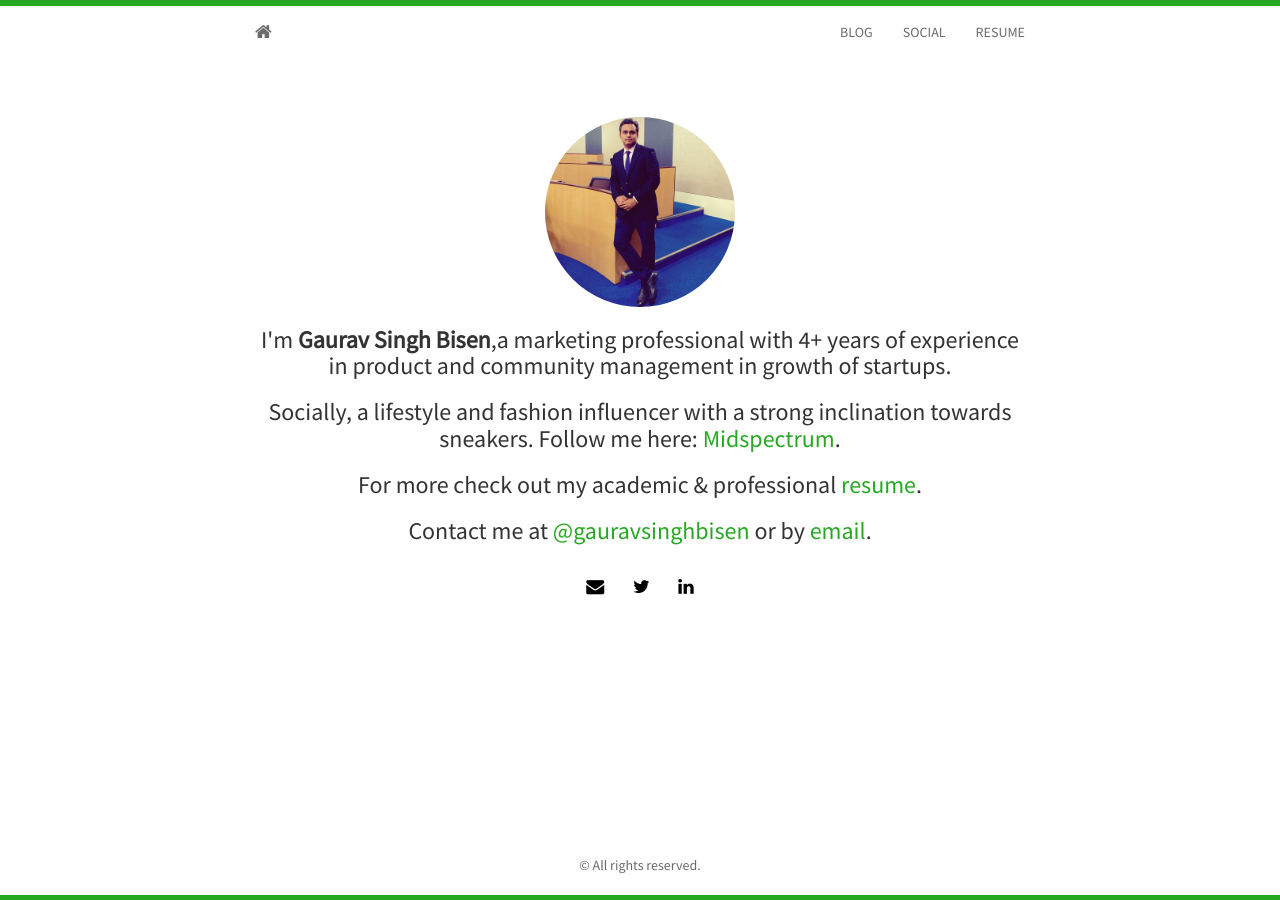
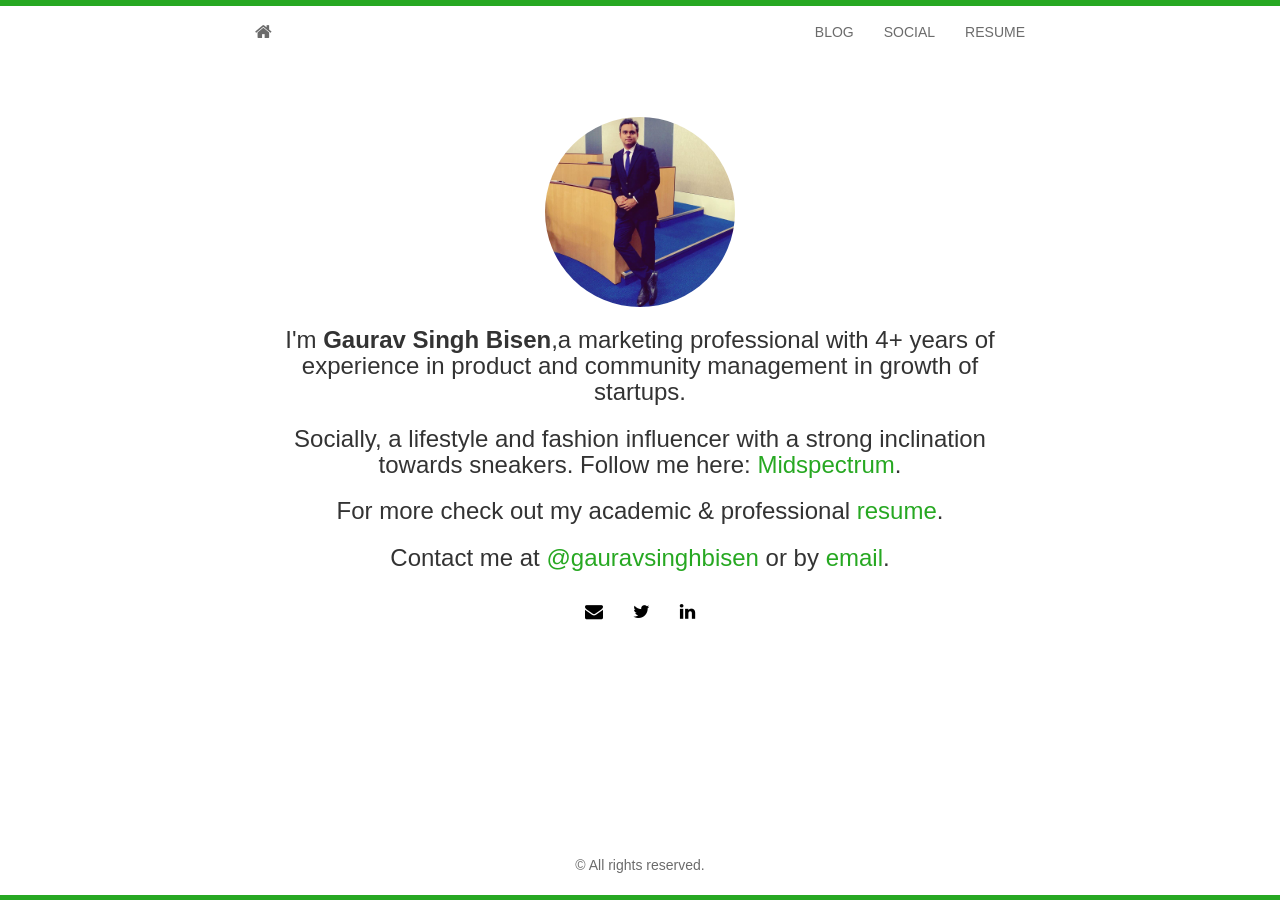
Before and after one commit to gauravsinghbisen/gauravsinghbisen.github.io, a Jekyll site: the page built from index.html, in a window 1280 px wide. Built offline with Jekyll 4.4.1, drawn with Linux system fonts in a browser that asks for light colours; nearby versions of some CDN libraries; the list of posts is cut into pages by our own code.

Commit message:
Update layout.html

```diff
--- a/_layouts/layout.html
+++ b/_layouts/layout.html
@@ -28,9 +28,9 @@
 
 	<!-- Custom styles for this template -->
     <link rel="stylesheet" type="text/css" href="{{ site.baseurl }}/static/css/main.css" />
-	<link rel="stylesheet" type="text/css" href="http://fonts.googleapis.com/css?family=Source+Sans+Pro:200,400,200bold,400old" />
-  <link rel="stylesheet" href="https://maxcdn.bootstrapcdn.com/font-awesome/4.5.0/css/font-awesome.min.css">
-  <link rel="stylesheet" type="text/css" href="{{ site.baseurl }}/static/css/syntax.css" />
+    <link href='https://fonts.googleapis.com/css?family=Montserrat' rel='stylesheet'>
+    <link rel="stylesheet" href="https://maxcdn.bootstrapcdn.com/font-awesome/4.5.0/css/font-awesome.min.css">
+    <link rel="stylesheet" type="text/css" href="{{ site.baseurl }}/static/css/syntax.css" />
 
     <!-- Google Analytics -->
     {% include analytics.html %}
```
